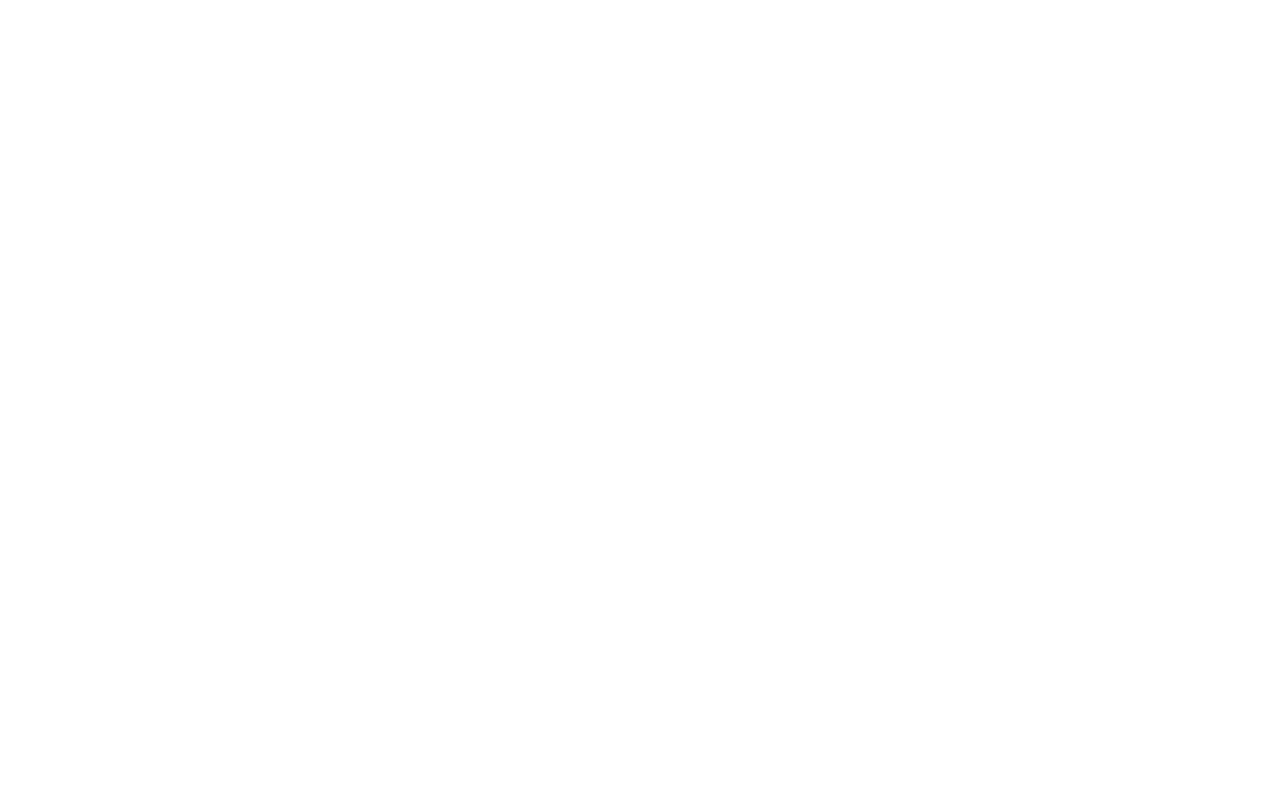
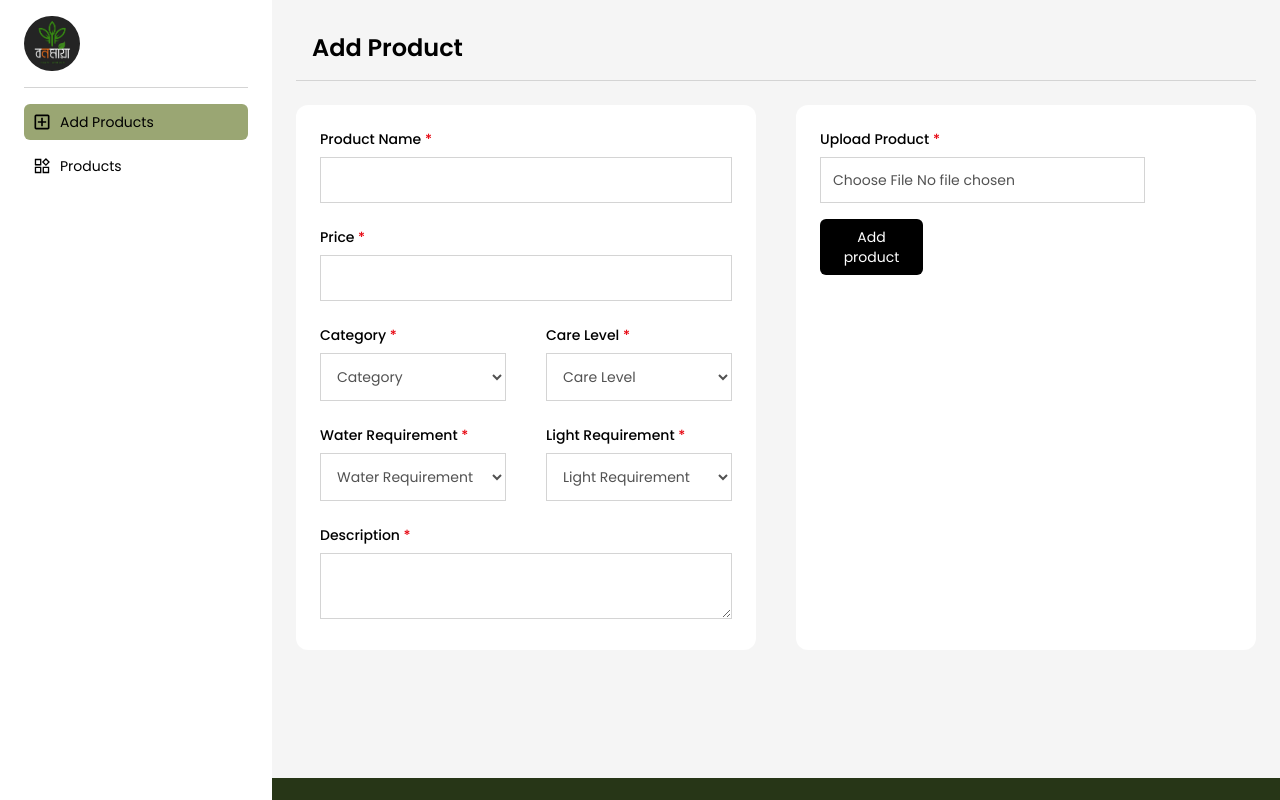
Before and after one commit to rajin-al-maruf/PlantWebsite, a React (Vite) app: page /admin/add-products in a window 1280 px wide. Before the commit this address had no page. Shown: the top 800 px of the page. Built offline with nearby package versions, Linux system fonts and the light colour scheme.

Commit message:
adminDashboard/add-product

```diff
--- a/src/App.jsx
+++ b/src/App.jsx
@@ -8,7 +8,9 @@ import CartPage from "./pages/CartPage"
 import WishlistPage from "./pages/WishlistPage"
 import CheckoutPage from "./pages/CheckoutPage"
 import AuthPage from "./pages/AuthPage"
-
+import AdminDashBoard from "./pages/Admin/AdminDashboard"
+import Products from "./pages/Admin/Products"
+import AddProducts from "./pages/Admin/AddProducts"
 
 function App() {
 
@@ -41,13 +43,14 @@ function App() {
               setPlants={setPlants}
             />}
         />
-        <Route
-          path="/cart"
-          element={<CartPage/>}
-        />
+        <Route path="/cart" element={<CartPage/>} />
         <Route path="/wishlist" element={<WishlistPage />} />
         <Route path="/checkout" element={<CheckoutPage />} />
         <Route path="/auth" element={<AuthPage />} />
+      </Route>
+      <Route path="/admin" element={<AdminDashBoard />}>
+        <Route path="add-products" element={<AddProducts />}/>
+        <Route path="products" element={<Products />}/>
       </Route>
     </Routes>
   )
--- a/src/PageLayout/PageLayout.jsx
+++ b/src/PageLayout/PageLayout.jsx
@@ -5,7 +5,7 @@ import Footer from '../components/Footer'
 
 const PageLayout = () => {
   return (
-    <div className='min-h-screen flex flex-col'>
+    <div className='min-h-screen flex flex-col gap-40'>
         <Navbar />
         <main className='flex-1'>
             <Outlet />
--- /dev/null
+++ b/src/components/AdminSidebar.jsx
@@ -0,0 +1,29 @@
+import { Link } from "react-router-dom"
+import logo from '../assets/BonomayaLogo.jpg'
+import { MdOutlineAddBox } from "react-icons/md";
+import { AiOutlineProduct } from "react-icons/ai";
+
+const AdminSidebar = () => {
+  return (
+    <div className="px-6 py-4 w-68 bg-white">
+      <img src={logo} className='w-14 rounded-full' alt="BonomayaLogo" />
+
+      <div className="flex flex-col gap-2 mt-4 py-4 border-t border-t-neutral-300">
+        <Link to='add-products'>
+          <div className="flex gap-2 items-center bg-brand-primary-light w-full p-2 rounded-md text-sm">
+            <MdOutlineAddBox size={20}/>
+            <p>Add Products</p>
+          </div>
+        </Link>
+        <Link to='products'>
+          <div className="flex gap-2 items-center w-full p-2 rounded-md text-sm">
+            <AiOutlineProduct size={20}/>
+            <p>Products</p>
+          </div>
+        </Link>
+      </div>
+    </div>
+  )
+}
+
+export default AdminSidebar
--- a/src/components/Footer.jsx
+++ b/src/components/Footer.jsx
@@ -5,7 +5,7 @@ import { FaXTwitter } from 'react-icons/fa6'
 
 const Footer = () => {
   return (
-    <footer className='w-full bg-brand-primary-dark text-white mt-32 px-4 md:px-6 lg:px-8 xl:px-0'>
+    <footer className='w-full bg-brand-primary-dark text-white px-4 md:px-6 lg:px-8 xl:px-0'>
         <div className='max-w-6xl 2xl:max-w-7xl mx-auto py-24 grid grid-cols-1 sm:grid-cols-2 lg:grid-cols-3 gap-16 border-b border-b-brand-primary-light'>
             <div className='flex flex-col items-center sm:block'>
                 <img src={logo} className='w-14 rounded-full' alt="BonomayaLogo" />
--- /dev/null
+++ b/src/pages/Admin/AddProducts.jsx
@@ -0,0 +1,198 @@
+import { useState } from "react"
+import { supabase } from "../../supabase";
+
+const AddProducts = () => {
+
+  const [addProductForm, setAddProductForm] = useState({
+    productName: "",
+    price: "",
+    image: null,
+    description: "",
+    lightRequirement: "",
+    waterRequirement: "",
+    careLevel: "",
+    availability: "In Stock",
+    category: "",
+    stock: "1",
+  })
+  const handleFormChange = (e) => {
+      setAddProductForm((prev) => ({
+          ...prev,
+          [e.target.name]: e.target.value
+      }))
+  }
+  console.log(addProductForm)
+
+  const handleSubmit = async (e) => {
+    e.preventDefault();
+
+    try {
+      const fileName = `${Date.now()}-${addProductForm.image.name}`;
+      console.log(fileName);
+      const { data: imageData, error: imageError } = await supabase.storage
+        .from("plant-image")
+        .upload(fileName, addProductForm.image);
+
+      if (imageError) throw imageError;
+      console.log("Image uploaded:", imageData);
+
+      // get public url (optional)
+      const { data: publicUrlData } = supabase.storage
+        .from("plant-image")
+        .getPublicUrl(imageData.path);
+
+      console.log("Public URL:", publicUrlData.publicUrl);
+
+      // Now you can save the product details along with the image URL to your database
+
+      const { error: insertError } = await supabase
+        .from("plants")
+        .insert([
+          {
+            name: addProductForm.productName,
+            price: addProductForm.price,
+            imgurl: publicUrlData.publicUrl,
+            description: addProductForm.description,
+            lightrequirement: addProductForm.lightRequirement,
+            waterrequirement: addProductForm.waterRequirement,
+            carelevel: addProductForm.careLevel,
+            availability: addProductForm.availability,
+            category: addProductForm.category,
+            stock: addProductForm.stock,
+          },
+        ]);
+
+      if (insertError) throw insertError;
+      console.log("Product inserted");
+    } catch (error) {
+      console.error(error);
+    }
+  };
+
+  return (
+    <div >
+      <h1 className='text-2xl font-semibold p-4 border-b border-neutral-300'>Add Product</h1>
+
+      <div className="grid xl:grid-cols-2 gap-10 mt-6">
+
+        <div className="p-6 bg-white rounded-xl">
+          <div>
+            <label className='block text-sm font-medium mb-2'>Product Name <span className='text-red-600'>*</span></label>
+            <input
+              type="text"
+              name="productName"
+              value={addProductForm.productName}
+              onChange={handleFormChange}
+              className='w-full p-3 border border-neutral-300 text-sm text-neutral-600 focus:outline-brand-primary-light'
+            />
+          </div>
+          <div className="mt-6">
+            <label className='block text-sm font-medium mb-2'>Price <span className='text-red-600'>*</span></label>
+            <input
+              type="text"
+              name="price"
+              value={addProductForm.price}
+              onChange={handleFormChange}
+              className='w-full p-3 border border-neutral-300 text-sm text-neutral-600 focus:outline-brand-primary-light'
+            />
+          </div>
+          <div className="grid grid-cols-2 gap-10 mt-6">
+            <div>
+              <label className='block text-sm font-medium mb-2'>Category <span className='text-red-600'>*</span></label>
+              <select
+                name="category"
+                value={addProductForm.category}
+                onChange={handleFormChange}
+                className='w-full p-3 border border-neutral-300 text-sm text-neutral-600 focus:outline-brand-primary-light outline-none'
+              >
+                <option value="Category">Category</option>
+                <option value="Foliage Plants">Foliage Plants</option>
+                <option value="Flowering Plants">Flowering Plants</option>
+                <option value="Succulents & Cacti">Succulents & Cacti</option>
+                <option value="Climbers & Vines">Climbers & Vines</option>
+                <option value="Miniature Plants">Miniature Plants</option>
+              </select>
+            </div>
+            <div>
+              <label className='block text-sm font-medium mb-2'>Care Level <span className='text-red-600'>*</span></label>
+              <select
+                name="careLevel"
+                value={addProductForm.careLevel}
+                onChange={handleFormChange}
+                className='w-full p-3 border border-neutral-300 text-sm text-neutral-600 focus:outline-brand-primary-light outline-none'
+              >
+                <option value="Care Level">Care Level</option>
+                <option value="Beginner-Friendly">Beginner-Friendly</option>
+                <option value="Intermediate">Intermediate</option>
+              </select>
+            </div>
+          </div>
+          <div className="grid grid-cols-2 gap-10 mt-6">
+            <div>
+              <label className='block text-sm font-medium mb-2'>Water Requirement <span className='text-red-600'>*</span></label>
+              <select
+                name="waterRequirement"
+                value={addProductForm.waterRequirement}
+                onChange={handleFormChange}
+                className='w-full p-3 border border-neutral-300 text-sm text-neutral-600 focus:outline-brand-primary-light outline-none'
+              >
+                <option value="Water Requirement">Water Requirement</option>
+                <option value="Low Water">Low Water</option>
+                <option value="Moderate Water">Moderate Water</option>
+                <option value="High Water">High Water</option>
+              </select>
+            </div>
+            <div>
+              <label className='block text-sm font-medium mb-2'>Light Requirement <span className='text-red-600'>*</span></label>
+              <select
+                name="lightRequirement"
+                value={addProductForm.lightRequirement}
+                onChange={handleFormChange}
+                className='w-full p-3 border border-neutral-300 text-sm text-neutral-600 focus:outline-brand-primary-light outline-none'
+              >
+                <option value="Light Requirement">Light Requirement</option>
+                <option value="Low Light">Low Light</option>
+                <option value="Bright Indirect Light">Bright Indirect Light</option>
+                <option value="Bright Direct Light">Bright Direct Light</option>
+              </select>
+            </div>
+          </div>
+          <div className="mt-6">
+            <label className='block text-sm font-medium mb-2'>Description <span className='text-red-600'>*</span></label>
+            <textarea
+              name="description"
+              value={addProductForm.description}
+              onChange={handleFormChange}
+              className='w-full p-3 border border-neutral-300 text-sm text-neutral-600 focus:outline-brand-primary-light'
+            >
+            </textarea>
+          </div>
+        </div>
+
+        <div className="p-6 bg-white rounded-xl">
+          <div>
+            <label className='block text-sm font-medium mb-2'>Upload Product <span className='text-red-600'>*</span></label>
+            <input
+              onChange={(e) => {
+                  setAddProductForm((prev) => ({
+                      ...prev,
+                      image: e.target.files[0]
+                  }))
+              }}
+              type="file"
+              className="'w-full p-3 border border-neutral-300 text-sm text-neutral-600 focus:outline-brand-primary-light"
+            />
+          </div>
+          <button
+            onClick={handleSubmit}
+            className='w-1/4 p-2 text-white text-sm bg-black hover:bg-brand-primary duration-200 mt-4 rounded-md cursor-pointer'>
+            Add product
+          </button>
+        </div>
+
+      </div>
+    </div>
+  )
+}
+
+export default AddProducts
--- /dev/null
+++ b/src/pages/Admin/AdminDashboard.jsx
@@ -0,0 +1,20 @@
+import React from 'react'
+import AdminSidebar from '../../components/AdminSidebar'
+import { Outlet } from 'react-router-dom'
+import Footer from '../../components/Footer.jsx'
+
+const AdminDashboard = () => {
+  return (
+    <div className='flex min-h-screen'>
+      <AdminSidebar/>
+      <main className="flex-1">
+        <div className='px-6 py-4 pb-32 bg-neutral-100'>
+          <Outlet/>
+        </div>
+        <Footer />
+      </main>
+    </div>
+  )
+}
+
+export default AdminDashboard
--- /dev/null
+++ b/src/pages/Admin/Products.jsx
@@ -0,0 +1,9 @@
+import React from 'react'
+
+const Products = () => {
+  return (
+    <div>Products</div>
+  )
+}
+
+export default Products
```
